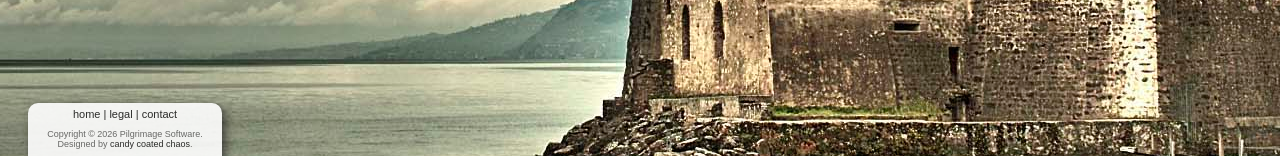
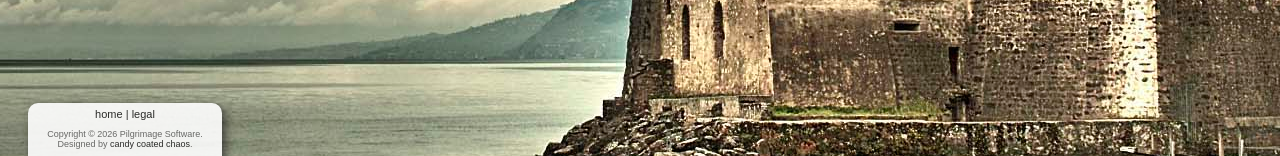
Before and after one commit to pilgrimagesoftware/site, a Jekyll site: the page built from public/index.html, in a window 1280 px wide. Shown: the part 744-900 px from the top of the page. Built offline with Jekyll 4.4.1, drawn with Linux system fonts in a browser that asks for light colours; nearby versions of some CDN libraries; some web fonts are replaced; a script that is not in the unit is left out.

Commit message:
chore: remove contact

```diff
--- a/public/_layouts/default.html
+++ b/public/_layouts/default.html
@@ -49,7 +49,7 @@
 </div>
 
 <div id="footer">
-<f1><a href="{{ site.baseurl }}/">home</a> | <a href="{{ site.baseurl }}/legal/">legal</a> | <a href="{{ site.baseurl }}/contact/">contact</a></f1>
+<f1><a href="{{ site.baseurl }}/">home</a> | <a href="{{ site.baseurl }}/legal/">legal</a></f1>
 <p>Copyright &copy; 2026 Pilgrimage Software.<br />Designed by <a href="http://candycoatedchaos.com">candy coated chaos</a>.</p><br /><br />
 <br />
 </div>
```
